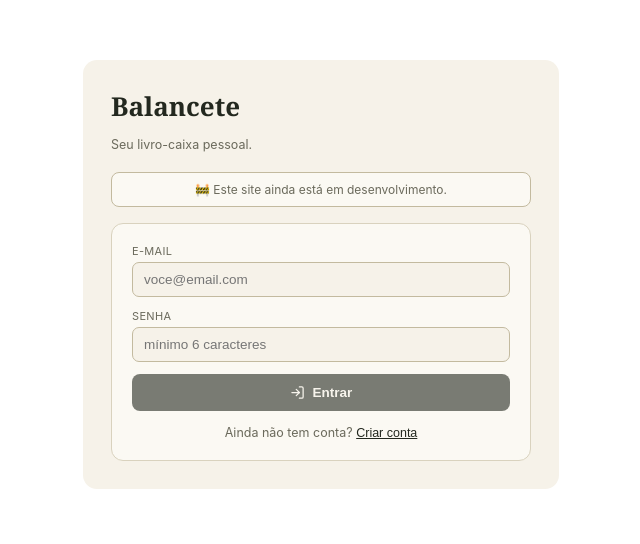
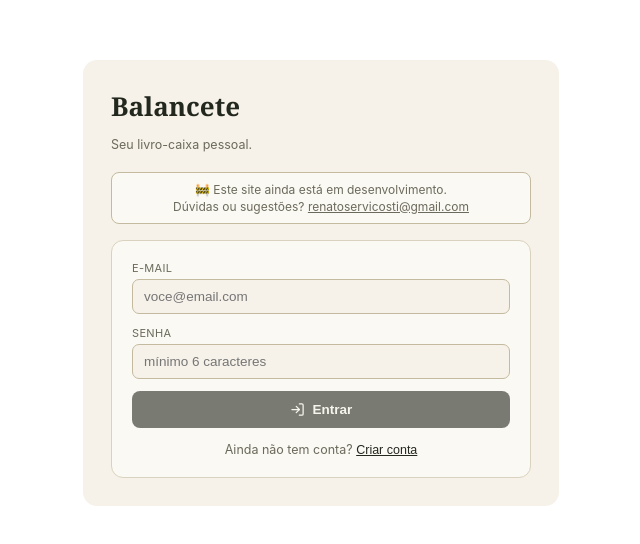
Before and after one commit to renatobaptista/balancete, a React (Vite) app: page / in a window 1280 px wide. Shown: the top 544 px of the page, without its empty margins (319-959 px from the left). Built offline with nearby package versions, Linux system fonts and the light colour scheme; no server answers.

Commit message:
feat: add contact email to the login screen's in-development notice
Co-Authored-By: Claude Sonnet 5 <noreply@anthropic.com>

```diff
--- a/src/Auth.jsx
+++ b/src/Auth.jsx
@@ -73,12 +73,17 @@ export default function Auth() {
           background: var(--paper-card); border: 1px solid var(--rule-strong); color: var(--ink-soft);
           border-radius: 8px; padding: 9px 12px; font-size: 12px; margin-bottom: 16px; text-align: center;
         }
+        .bc-auth-dev-banner a { color: var(--ink-soft); text-decoration: underline; }
+        .bc-auth-dev-banner div { margin-top: 2px; }
         .bc-auth-spin { animation: bc-auth-spin-kf 0.8s linear infinite; }
         @keyframes bc-auth-spin-kf { from { transform: rotate(0deg); } to { transform: rotate(360deg); } }
       `}</style>
       <p className="bc-auth-title">Balancete</p>
       <p className="bc-auth-subtitle">Seu livro-caixa pessoal.</p>
-      <div className="bc-auth-dev-banner">🚧 Este site ainda está em desenvolvimento.</div>
+      <div className="bc-auth-dev-banner">
+        🚧 Este site ainda está em desenvolvimento.
+        <div>Dúvidas ou sugestões? <a href="mailto:renatoservicosti@gmail.com">renatoservicosti@gmail.com</a></div>
+      </div>
       <div className="bc-auth-card">
         {error && <div className="bc-auth-error"><XCircle size={15} style={{ flexShrink: 0, marginTop: 1 }} />{error}</div>}
         {notice && <div className="bc-auth-notice"><CheckCircle2 size={15} style={{ flexShrink: 0, marginTop: 1 }} />{notice}</div>}
```
